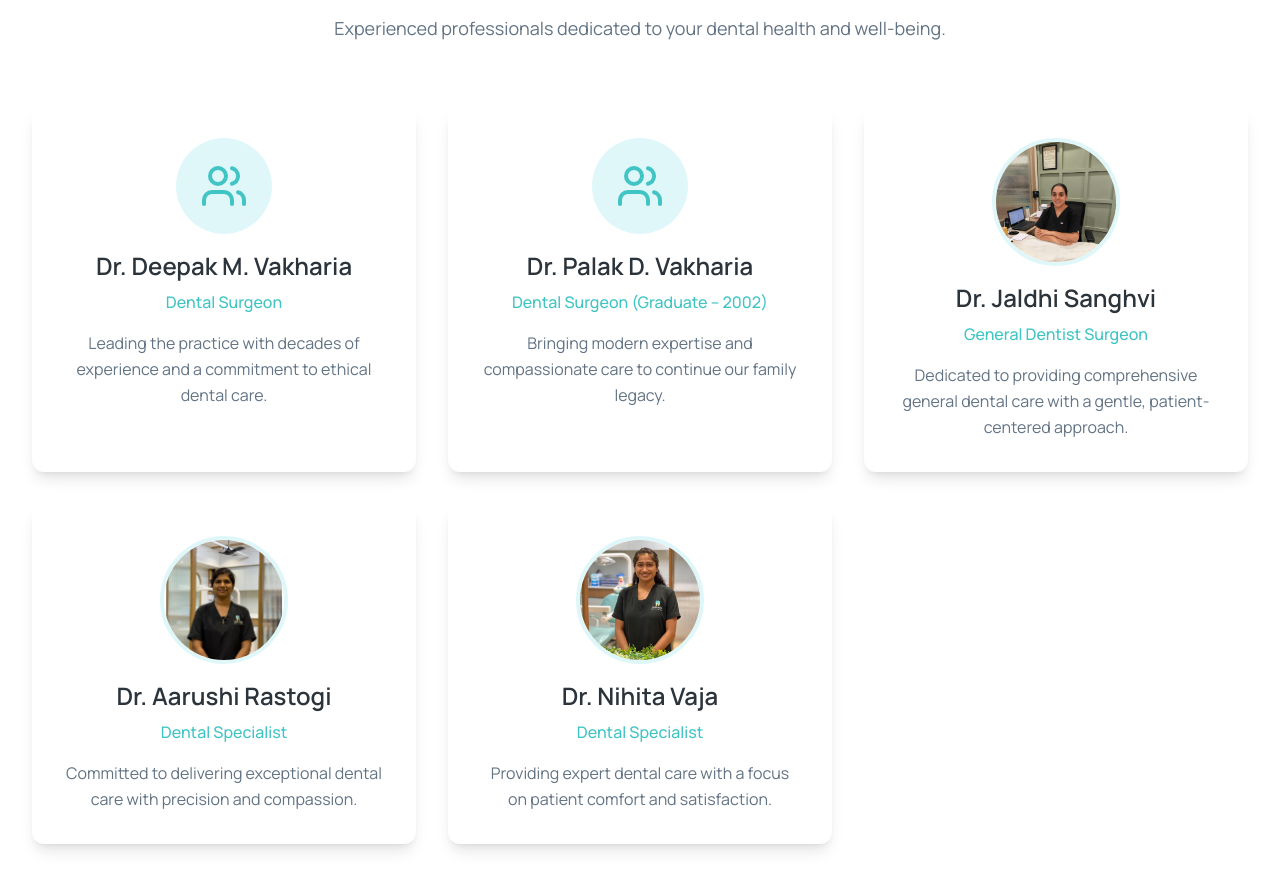
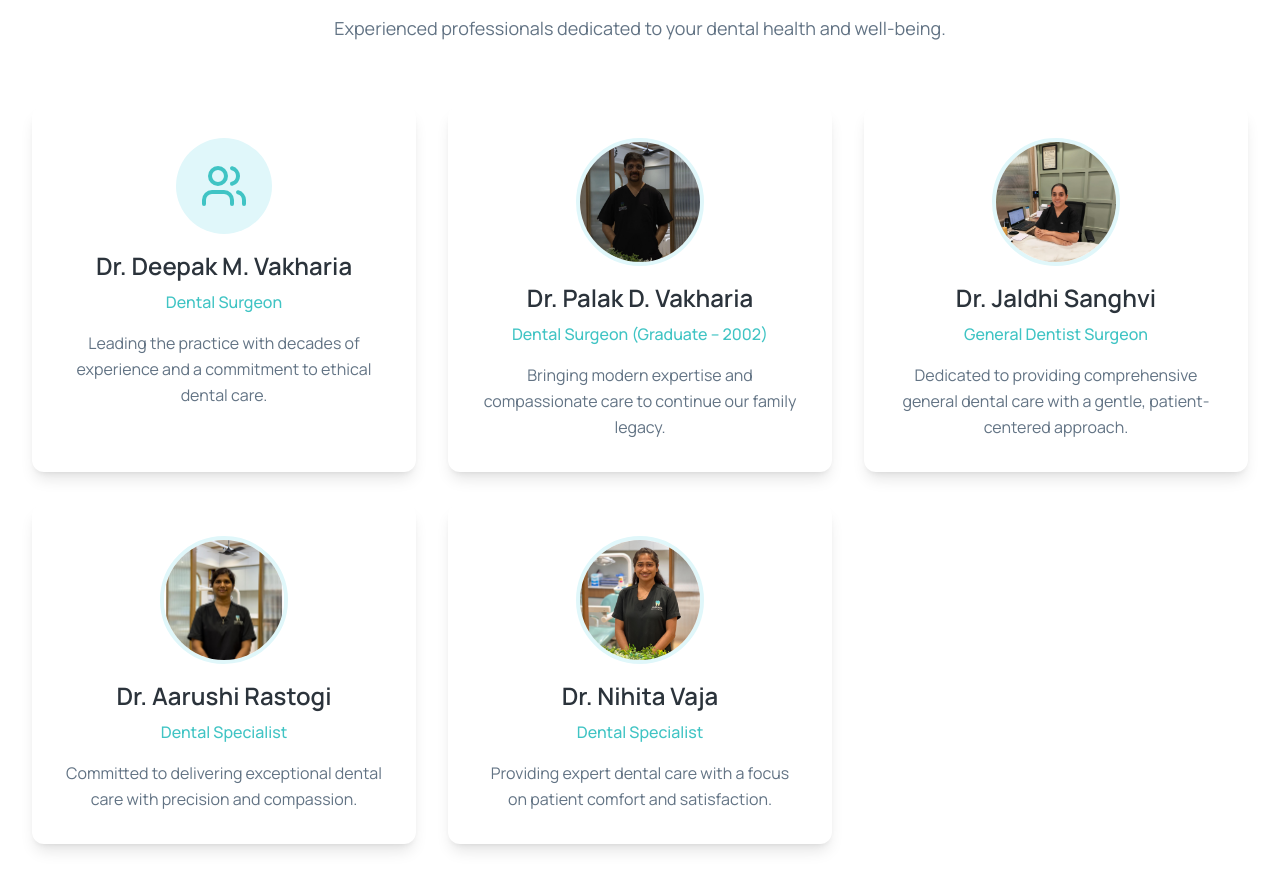
Before and after one commit to jayraiwebbolt-create/vakharia-clinic, a React (Vite) app: page /about-us in a window 1280 px wide. Shown: the part 2560-3448 px from the top of the page. Built offline with nearby package versions, Linux system fonts and the light colour scheme.

Commit message:
Update About Us page with new profile image for Dr. Palak D. Vakharia

```diff
--- a/app/about-us/page.tsx
+++ b/app/about-us/page.tsx
@@ -250,8 +250,12 @@ export default function AboutUs() {
 
             <Card className="border-none shadow-lg bg-white">
               <CardContent className="p-8 text-center">
-                <div className="w-24 h-24 bg-dental-blue-light rounded-full flex items-center justify-center mx-auto mb-4">
-                  <Users className="w-12 h-12 text-dental-teal" />
+                <div className="w-32 h-32 rounded-full overflow-hidden mx-auto mb-4 border-4 border-dental-blue-light">
+                  <img
+                    src="/Dr_Palak_Vakharia.png"
+                    alt="Dr. Palak D. Vakharia"
+                    className="w-full h-full object-cover"
+                  />
                 </div>
                 <h3 className="text-2xl font-semibold mb-2">Dr. Palak D. Vakharia</h3>
                 <p className="text-dental-teal font-medium mb-4">Dental Surgeon (Graduate – 2002)</p>
```
Also changed, not shown: public/Dr_Palak_Vakharia.png (added).
